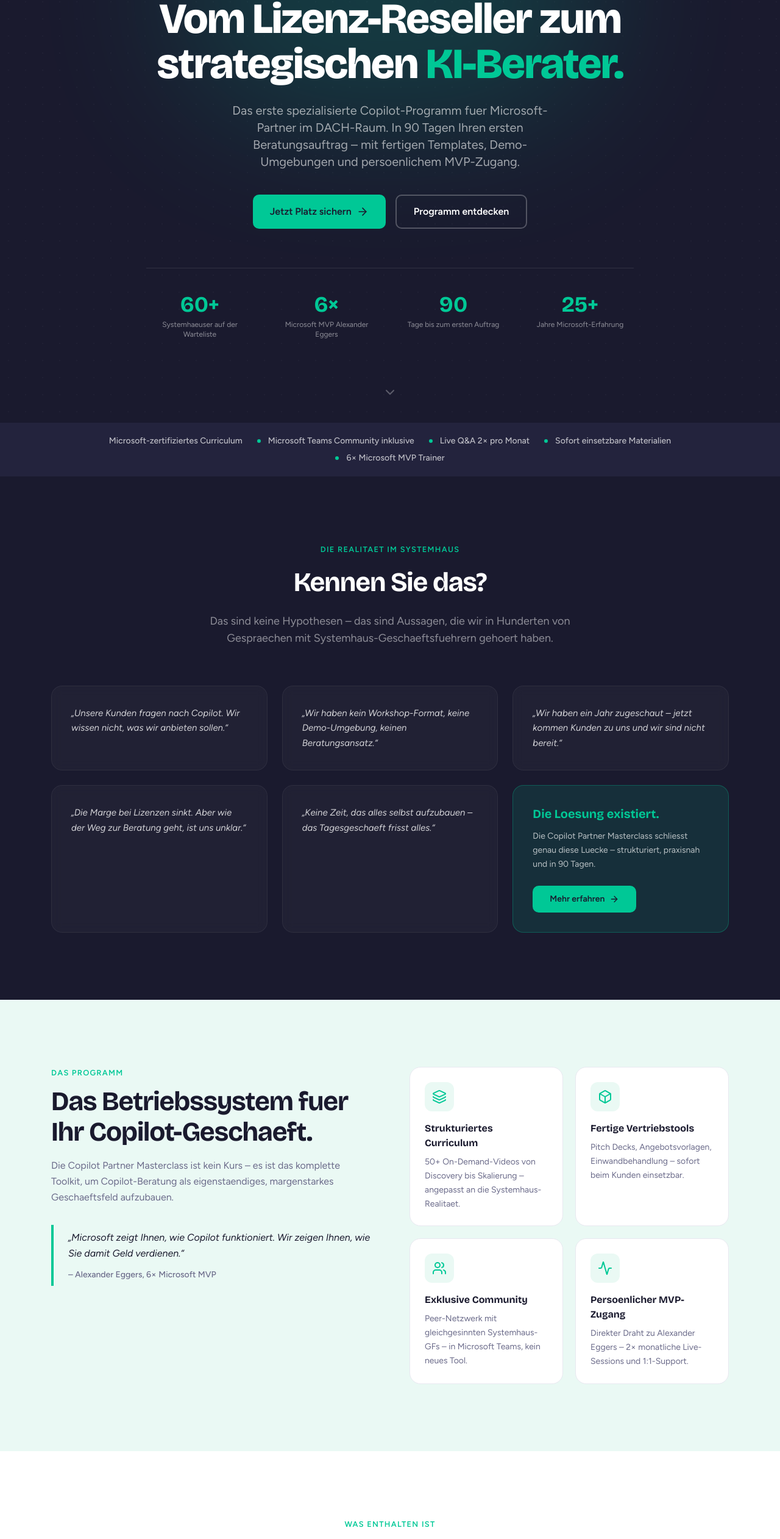
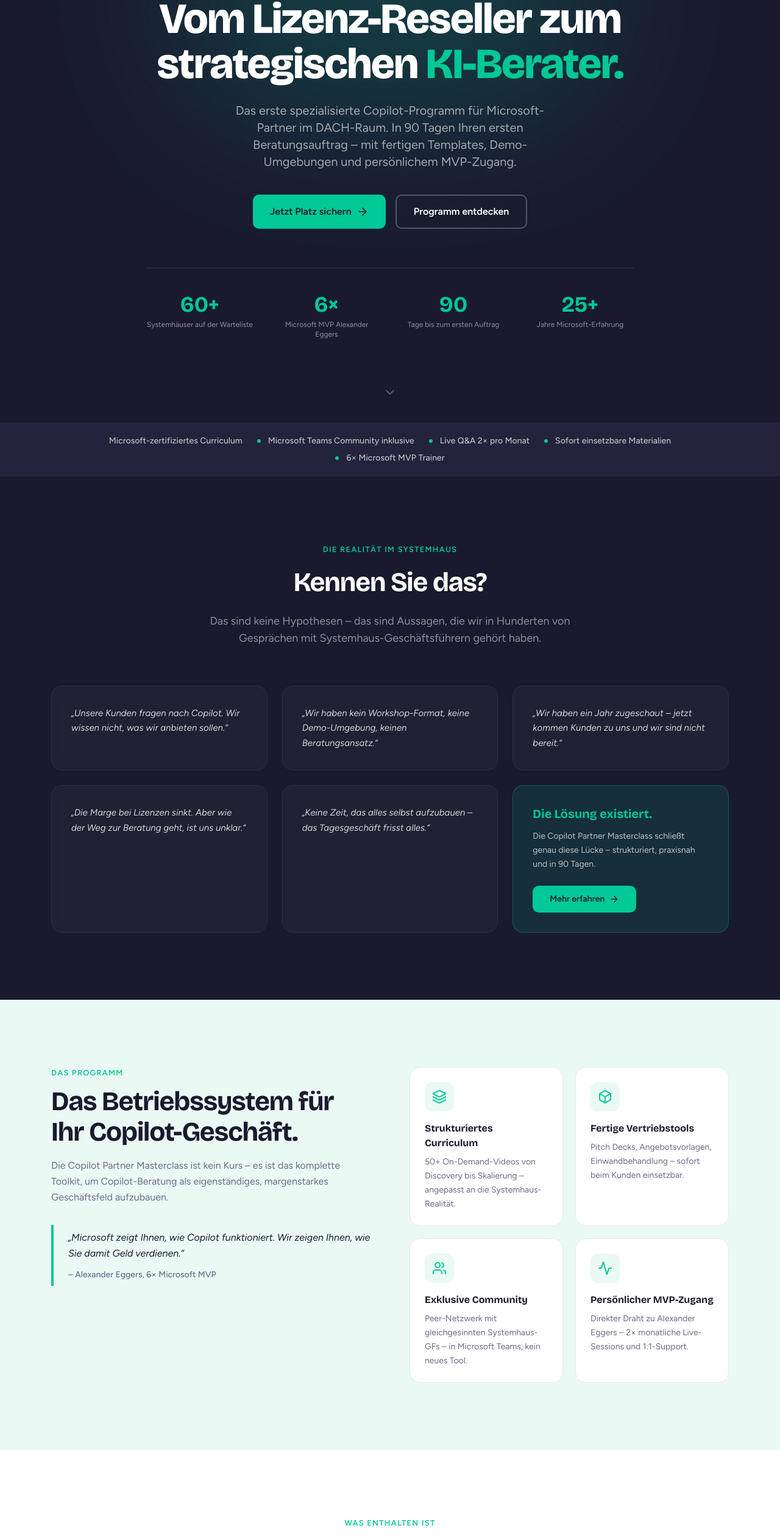
Before and after one commit to Eggers2/Copilot-Partner-Masterclass-, a Next.js app: page / in a window 1280 px wide. Shown: the part 207-2730 px from the top of the page at 61% size. Built offline with nearby package versions, Linux system fonts and the light colour scheme.

Commit message:
fix: Replace ASCII transliterations with proper German umlauts
Replace ae→ä, oe→ö, ue→ü, ss→ß throughout all German text content
in page.tsx (e.g. "fuer"→"für", "Geschaeftsfuehrer"→"Geschäftsführer").

https://claude.ai/code/session_015Gj2F97RcrsAzM3rvEkpWJ

```diff
--- a/app/page.tsx
+++ b/app/page.tsx
@@ -155,7 +155,7 @@ export default function LandingPage() {
               Ihre Bewerbung ist eingegangen!
             </p>
             <p className="text-[#00C896]/70 text-sm">
-              Wir melden uns persoenlich bei Ihnen.
+              Wir melden uns persönlich bei Ihnen.
             </p>
           </div>
         </div>
@@ -201,7 +201,7 @@ export default function LandingPage() {
           )}
 
           <p className="text-[#6B6B8A] text-xs text-center">
-            Keine Verpflichtung. Wir melden uns persoenlich.
+            Keine Verpflichtung. Wir melden uns persönlich.
           </p>
         </form>
       )}
@@ -306,7 +306,7 @@ export default function LandingPage() {
 
           {/* Subheadline */}
           <p className="text-white/60 text-lg md:text-xl max-w-[560px] mb-10 leading-relaxed">
-            Das erste spezialisierte Copilot-Programm fuer Microsoft-Partner im DACH-Raum. In 90 Tagen Ihren ersten Beratungsauftrag – mit fertigen Templates, Demo-Umgebungen und persoenlichem MVP-Zugang.
+            Das erste spezialisierte Copilot-Programm für Microsoft-Partner im DACH-Raum. In 90 Tagen Ihren ersten Beratungsauftrag – mit fertigen Templates, Demo-Umgebungen und persönlichem MVP-Zugang.
           </p>
 
           {/* Buttons */}
@@ -322,7 +322,7 @@ export default function LandingPage() {
           {/* Stats row */}
           <div className="w-full border-t border-white/10 pt-10 grid grid-cols-2 md:grid-cols-4 gap-8 max-w-[800px]">
             {[
-              { num: "60+", label: "Systemhaeuser auf der Warteliste" },
+              { num: "60+", label: "Systemhäuser auf der Warteliste" },
               { num: "6\u00D7", label: "Microsoft MVP Alexander Eggers" },
               { num: "90", label: "Tage bis zum ersten Auftrag" },
               { num: "25+", label: "Jahre Microsoft-Erfahrung" },
@@ -364,7 +364,7 @@ export default function LandingPage() {
       <section style={{ background: "#1A1A2E" }} className="py-[110px]">
         <div className="container-main">
           <div className="text-center mb-16 reveal">
-            <span className="section-label">Die Realitaet im Systemhaus</span>
+            <span className="section-label">Die Realität im Systemhaus</span>
             <h2
               className="text-white font-bold mb-4"
               style={{ fontFamily: "'Bricolage Grotesque', sans-serif", fontSize: "clamp(28px, 4vw, 44px)", letterSpacing: "-0.025em" }}
@@ -372,7 +372,7 @@ export default function LandingPage() {
               Kennen Sie das?
             </h2>
             <p className="text-white/50 text-lg max-w-[600px] mx-auto">
-              Das sind keine Hypothesen – das sind Aussagen, die wir in Hunderten von Gespraechen mit Systemhaus-Geschaeftsfuehrern gehoert haben.
+              Das sind keine Hypothesen – das sind Aussagen, die wir in Hunderten von Gesprächen mit Systemhaus-Geschäftsführern gehört haben.
             </p>
           </div>
 
@@ -382,7 +382,7 @@ export default function LandingPage() {
               "\u201EWir haben kein Workshop-Format, keine Demo-Umgebung, keinen Beratungsansatz.\u201C",
               "\u201EWir haben ein Jahr zugeschaut – jetzt kommen Kunden zu uns und wir sind nicht bereit.\u201C",
               "\u201EDie Marge bei Lizenzen sinkt. Aber wie der Weg zur Beratung geht, ist uns unklar.\u201C",
-              "\u201EKeine Zeit, das alles selbst aufzubauen – das Tagesgeschaeft frisst alles.\u201C",
+              "\u201EKeine Zeit, das alles selbst aufzubauen – das Tagesgeschäft frisst alles.\u201C",
             ].map((quote, i) => (
               <div
                 key={i}
@@ -403,10 +403,10 @@ export default function LandingPage() {
                   className="text-[#00C896] text-xl font-bold mb-3"
                   style={{ fontFamily: "'Bricolage Grotesque', sans-serif" }}
                 >
-                  Die Loesung existiert.
+                  Die Lösung existiert.
                 </h3>
                 <p className="text-white/70 text-sm leading-relaxed mb-6">
-                  Die Copilot Partner Masterclass schliesst genau diese Luecke – strukturiert, praxisnah und in 90 Tagen.
+                  Die Copilot Partner Masterclass schließt genau diese Lücke – strukturiert, praxisnah und in 90 Tagen.
                 </p>
               </div>
               <a href="#solution" className="btn-primary !py-3 w-fit text-sm">
@@ -425,10 +425,10 @@ export default function LandingPage() {
             <div className="reveal">
               <span className="section-label">Das Programm</span>
               <h2 className="section-title">
-                Das Betriebssystem fuer Ihr Copilot-Geschaeft.
+                Das Betriebssystem für Ihr Copilot-Geschäft.
               </h2>
               <p className="text-[#6B6B8A] text-base leading-relaxed mb-8">
-                Die Copilot Partner Masterclass ist kein Kurs – es ist das komplette Toolkit, um Copilot-Beratung als eigenstaendiges, margenstarkes Geschaeftsfeld aufzubauen.
+                Die Copilot Partner Masterclass ist kein Kurs – es ist das komplette Toolkit, um Copilot-Beratung als eigenständiges, margenstarkes Geschäftsfeld aufzubauen.
               </p>
 
               {/* Quote block */}
@@ -448,7 +448,7 @@ export default function LandingPage() {
                 {
                   icon: <Layers className="w-6 h-6 text-[#00C896]" />,
                   title: "Strukturiertes Curriculum",
-                  text: "50+ On-Demand-Videos von Discovery bis Skalierung – angepasst an die Systemhaus-Realitaet.",
+                  text: "50+ On-Demand-Videos von Discovery bis Skalierung – angepasst an die Systemhaus-Realität.",
                 },
                 {
                   icon: <Box className="w-6 h-6 text-[#00C896]" />,
@@ -462,7 +462,7 @@ export default function LandingPage() {
                 },
                 {
                   icon: <Activity className="w-6 h-6 text-[#00C896]" />,
-                  title: "Persoenlicher MVP-Zugang",
+                  title: "Persönlicher MVP-Zugang",
                   text: "Direkter Draht zu Alexander Eggers – 2\u00D7 monatliche Live-Sessions und 1:1-Support.",
                 },
               ].map((card, i) => (
@@ -489,7 +489,7 @@ export default function LandingPage() {
         <div className="container-main">
           <div className="text-center mb-16 reveal">
             <span className="section-label">Was enthalten ist</span>
-            <h2 className="section-title">Alles, was Sie fuer den Start brauchen.</h2>
+            <h2 className="section-title">Alles, was Sie für den Start brauchen.</h2>
             <p className="section-subtitle mx-auto">
               Kein Eigenaufbau. Keine Recherche. Keine Experimente auf Kosten Ihrer Kunden.
             </p>
@@ -503,14 +503,14 @@ export default function LandingPage() {
                   "50+ On-Demand-Videos: Discovery bis Skalierung",
                   "Copilot Beratungs-Kompass (4-Schritte-Framework)",
                   "Demo-Umgebungen & praxisnahe Use Cases",
-                  "Lernpfade on demand – neben dem Tagesgeschaeft",
+                  "Lernpfade on demand – neben dem Tagesgeschäft",
                 ],
               },
               {
                 title: "Sales & Vertrieb",
                 items: [
                   "Fertige Pitch Decks & Angebotsvorlagen",
-                  "Einwandbehandlung & Gespraechsleitfaeden",
+                  "Einwandbehandlung & Gesprächsleitfäden",
                   "Workshop-Templates: Agenda, Folien, Handouts",
                   "Discovery-Fragebogen & Readiness-Checkliste",
                 ],
@@ -520,7 +520,7 @@ export default function LandingPage() {
                 items: [
                   "Microsoft Teams Community – kein neues Tool",
                   "Live Q&A Sessions 2\u00D7 pro Monat",
-                  "Peer-Austausch mit anderen Systemhaeusern",
+                  "Peer-Austausch mit anderen Systemhäusern",
                   "Onboarding-Session nach Paket",
                 ],
               },
@@ -528,7 +528,7 @@ export default function LandingPage() {
                 title: "Updates & Support",
                 items: [
                   "Laufende Modul-Updates (Copilot entwickelt sich)",
-                  "Persoenlicher 1:1 Kontakt zu Alex Eggers",
+                  "Persönlicher 1:1 Kontakt zu Alex Eggers",
                   "Neue Use Cases & Praxisbeispiele laufend",
                   "Direktzugang zur aktuellsten Copilot-Expertise",
                 ],
@@ -586,12 +586,12 @@ export default function LandingPage() {
             {/* Right – Bio */}
             <div className="reveal reveal-delay-2">
               <span className="section-label">Ihr Trainer</span>
-              <h2 className="section-title">Alexander Eggers – Microsoft MVP fuer Copilot & M365.</h2>
+              <h2 className="section-title">Alexander Eggers – Microsoft MVP für Copilot & M365.</h2>
               <p className="text-[#6B6B8A] text-base leading-relaxed mb-6">
-                Alexander Eggers ist einer der gefragtesten Microsoft-Copilot-Experten im deutschsprachigen Raum. Als geschaeftsfuehrender Gesellschafter der ke solutions GmbH und Gruender der NextSkills GmbH verbindet er tiefes technisches Know-how mit dem Blick fuer Praxis und Umsatz.
+                Alexander Eggers ist einer der gefragtesten Microsoft-Copilot-Experten im deutschsprachigen Raum. Als geschäftsführender Gesellschafter der ke solutions GmbH und Gründer der NextSkills GmbH verbindet er tiefes technisches Know-how mit dem Blick für Praxis und Umsatz.
               </p>
               <p className="text-[#6B6B8A] text-base leading-relaxed mb-6">
-                Er ist einer von nur ~160 Microsoft MVPs in Deutschland – ausgezeichnet in den Kategorien Office Apps &amp; Services und M365 Copilot. Regelmaessiger Speaker bei der Microsoft AI School und Inhaber eines YouTube-Kanals mit ueber 9.000 Abonnenten.
+                Er ist einer von nur ~160 Microsoft MVPs in Deutschland – ausgezeichnet in den Kategorien Office Apps &amp; Services und M365 Copilot. Regelmäßiger Speaker bei der Microsoft AI School und Inhaber eines YouTube-Kanals mit über 9.000 Abonnenten.
               </p>
 
               {/* Tags */}
@@ -607,10 +607,10 @@ export default function LandingPage() {
               <div className="space-y-4">
                 <blockquote className="border-l-4 border-[#00C896] pl-4 text-sm text-[#6B6B8A] italic">
                   &bdquo;Vielen Dank! Sehr gut aufgesetzt, klarer Ablauf, viel Inhalt und Inspiration!&ldquo;
-                  <footer className="text-xs mt-1 not-italic font-medium">– Teilnehmer, Workshop Microsoft Oesterreich</footer>
+                  <footer className="text-xs mt-1 not-italic font-medium">– Teilnehmer, Workshop Microsoft Österreich</footer>
                 </blockquote>
                 <blockquote className="border-l-4 border-[#00C896] pl-4 text-sm text-[#6B6B8A] italic">
-                  &bdquo;Noch mal ganz grosses Lob – tolles Format, tolle Leute und viele wertvolle Informationen.&ldquo;
+                  &bdquo;Noch mal ganz großes Lob – tolles Format, tolle Leute und viele wertvolle Informationen.&ldquo;
                   <footer className="text-xs mt-1 not-italic font-medium">– Feedback zur Show &bdquo;Alex & Ragnar&ldquo;</footer>
                 </blockquote>
               </div>
@@ -647,7 +647,7 @@ export default function LandingPage() {
                   { feature: "Fertige Vertriebstools", cols: ["—", "—", "—", "Inklusive"] },
                   { feature: "Copilot-Beratungsansatz", cols: ["—", "Teilweise", "—", "4-Schritte-Framework"] },
                   { feature: "Laufende Updates", cols: ["Ja", "—", "Selten", "Kontinuierlich"] },
-                  { feature: "Community & Peers", cols: ["—", "—", "Begrenzt", "Exklusiv (Systemhaeuser)"] },
+                  { feature: "Community & Peers", cols: ["—", "—", "Begrenzt", "Exklusiv (Systemhäuser)"] },
                   { feature: "MVP-Zugang", cols: ["—", "—", "—", "Direkt"] },
                   { feature: "Kosten", cols: ["Kostenlos", "Tageshonorar", "Gering", "Auf Anfrage"] },
                 ].map((row, i) => (
@@ -681,31 +681,31 @@ export default function LandingPage() {
       <section id="faq" style={{ background: "#E8E8F0" }} className="py-[110px]">
         <div className="container-main max-w-[800px]">
           <div className="text-center mb-16 reveal">
-            <span className="section-label">Haeufige Fragen</span>
-            <h2 className="section-title">Einwaende kennen wir. Antworten auch.</h2>
+            <span className="section-label">Häufige Fragen</span>
+            <h2 className="section-title">Einwände kennen wir. Antworten auch.</h2>
           </div>
 
           <div className="space-y-4 reveal">
             {[
               {
-                q: "Wir haben keine Zeit fuer ein weiteres Programm.",
-                a: "Die Masterclass ist bewusst neben dem Tagesgeschaeft konzipiert. Alle Videos sind on demand abrufbar – zwischen Projekten, abends, im eigenen Tempo. Es gibt keine Pflicht-Termine ausser den optionalen Live-Sessions. Nicht handeln kostet mehr Zeit: Kunden, die jetzt zu besser positionierten Wettbewerbern abwandern, muessen erst wieder zurueckgewonnen werden.",
+                q: "Wir haben keine Zeit für ein weiteres Programm.",
+                a: "Die Masterclass ist bewusst neben dem Tagesgeschäft konzipiert. Alle Videos sind on demand abrufbar – zwischen Projekten, abends, im eigenen Tempo. Es gibt keine Pflicht-Termine außer den optionalen Live-Sessions. Nicht handeln kostet mehr Zeit: Kunden, die jetzt zu besser positionierten Wettbewerbern abwandern, müssen erst wieder zurückgewonnen werden.",
               },
               {
                 q: "Das ist uns zu teuer.",
-                a: "Ein einziger Copilot-Beratungstag bringt zwischen \u20AC 1.200 und \u20AC 2.500. Das Programm amortisiert sich also nach dem ersten abgerechneten Workshop. Die eigentliche Frage ist: Koennen Sie es sich leisten, es nicht zu tun – waehrend Ihre Kunden aktiv nach Copilot-Beratung fragen?",
+                a: "Ein einziger Copilot-Beratungstag bringt zwischen \u20AC 1.200 und \u20AC 2.500. Das Programm amortisiert sich also nach dem ersten abgerechneten Workshop. Die eigentliche Frage ist: Können Sie es sich leisten, es nicht zu tun – während Ihre Kunden aktiv nach Copilot-Beratung fragen?",
               },
               {
                 q: "Wir schauen noch, der Markt ist noch nicht reif.",
-                a: "Das Zeitfenster schliesst sich in 12–18 Monaten. Wer sich jetzt positioniert, dominiert seinen regionalen Markt. Die Systemhaeuser, die heute auf unserer Warteliste stehen, haben diesen Moment bereits erkannt. Wer wartet, verkauft weiterhin nur Lizenzen mit sinkenden Margen – und erklaert seinen Kunden, warum der Wettbewerber schon liefern kann.",
+                a: "Das Zeitfenster schließt sich in 12–18 Monaten. Wer sich jetzt positioniert, dominiert seinen regionalen Markt. Die Systemhäuser, die heute auf unserer Warteliste stehen, haben diesen Moment bereits erkannt. Wer wartet, verkauft weiterhin nur Lizenzen mit sinkenden Margen – und erklärt seinen Kunden, warum der Wettbewerber schon liefern kann.",
               },
               {
-                q: "Das koennen wir auch selbst aufbauen.",
-                a: "Natuerlich. Der Eigenaufbau dauert erfahrungsgemaess 6–12 Monate: Curriculum entwickeln, Demo-Umgebungen bauen, Vertriebsmaterialien erstellen, Beratungsansatz testen. In dieser Zeit fragen Ihre Kunden. Jetzt. Heute. Die Masterclass liefert alles fertig – sofort einsetzbar, aus echter Systemhaus-Praxis.",
+                q: "Das können wir auch selbst aufbauen.",
+                a: "Natürlich. Der Eigenaufbau dauert erfahrungsgemäß 6–12 Monate: Curriculum entwickeln, Demo-Umgebungen bauen, Vertriebsmaterialien erstellen, Beratungsansatz testen. In dieser Zeit fragen Ihre Kunden. Jetzt. Heute. Die Masterclass liefert alles fertig – sofort einsetzbar, aus echter Systemhaus-Praxis.",
               },
               {
-                q: "Fuer wen ist das Programm geeignet?",
-                a: "Die Masterclass richtet sich an Geschaeftsfuehrer und Vertriebsleiter von Microsoft-Partnern (Systemhaeuser) im DACH-Raum, die Copilot-Beratung als eigenstaendiges Geschaeftsfeld aufbauen wollen. Technische Berater, die beim Kunden vor Ort sind, profitieren ebenfalls direkt von den fertigen Frameworks und Templates.",
+                q: "Für wen ist das Programm geeignet?",
+                a: "Die Masterclass richtet sich an Geschäftsführer und Vertriebsleiter von Microsoft-Partnern (Systemhäuser) im DACH-Raum, die Copilot-Beratung als eigenständiges Geschäftsfeld aufbauen wollen. Technische Berater, die beim Kunden vor Ort sind, profitieren ebenfalls direkt von den fertigen Frameworks und Templates.",
               },
             ].map((faq, i) => (
               <details
@@ -741,7 +741,7 @@ export default function LandingPage() {
         <div className="relative container-main text-center">
           <div className="reveal">
             <span className="inline-flex items-center gap-2 px-5 py-2.5 rounded-full text-sm font-medium border border-[#00C896]/30 text-[#00C896] mb-8" style={{ background: "rgba(0,200,150,.08)" }}>
-              Launch Mai 2026 &middot; Plaetze begrenzt
+              Launch Mai 2026 &middot; Plätze begrenzt
             </span>
 
             <h2
@@ -752,7 +752,7 @@ export default function LandingPage() {
             </h2>
 
             <p className="text-white/50 text-lg max-w-[520px] mx-auto mb-10">
-              20+ Systemhaeuser stehen bereits auf der Warteliste. Tragen Sie sich jetzt ein und sichern Sie Ihren Zugang.
+              20+ Systemhäuser stehen bereits auf der Warteliste. Tragen Sie sich jetzt ein und sichern Sie Ihren Zugang.
             </p>
 
             {renderForm()}
@@ -770,7 +770,7 @@ export default function LandingPage() {
                 Next<span className="text-[#00C896]">Skills</span>
               </span>
               <p className="text-white/50 text-sm leading-relaxed">
-                Das erste spezialisierte 12-Monats-Enablement-Programm fuer Microsoft-Partner im DACH-Raum. Vom Lizenz-Reseller zum strategischen KI-Berater.
+                Das erste spezialisierte 12-Monats-Enablement-Programm für Microsoft-Partner im DACH-Raum. Vom Lizenz-Reseller zum strategischen KI-Berater.
               </p>
             </div>
 
@@ -780,7 +780,7 @@ export default function LandingPage() {
               <ul className="space-y-2 text-sm">
                 <li><a href="#solution" className="text-white/50 hover:text-[#00C896] transition-colors">Das Programm</a></li>
                 <li><a href="#included" className="text-white/50 hover:text-[#00C896] transition-colors">Was enthalten ist</a></li>
-                <li><a href="#trainer" className="text-white/50 hover:text-[#00C896] transition-colors">Ueber den Trainer</a></li>
+                <li><a href="#trainer" className="text-white/50 hover:text-[#00C896] transition-colors">Über den Trainer</a></li>
                 <li><a href="#faq" className="text-white/50 hover:text-[#00C896] transition-colors">FAQ</a></li>
               </ul>
             </div>
```
